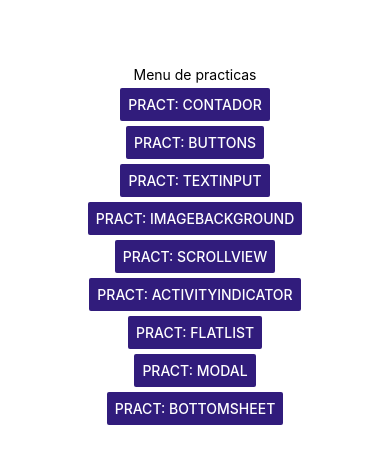
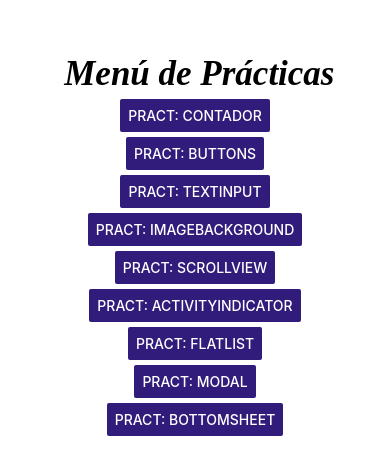
Before and after one commit to 124049707-dot/PAM213, a React Native app in the folder intro/: screen / in a window 390 px wide. Shown: the part 177-652 px from the top of the page. Built offline with nearby package versions, Linux system fonts and the light colour scheme.

Commit message:
se realizo la practica 8

```diff
--- a/intro/screens/BotonesScreen.js
+++ b/intro/screens/BotonesScreen.js
@@ -1,12 +1,110 @@
+import { Text, StyleSheet, View, Button, Switch } from 'react-native'
+import { StatusBar } from 'react-native'
+import React, {useState} from 'react'
 
-import { Text, StyleSheet, View } from 'react-native'
+export default function BotonesScreen()  {
+  const [modoOscruro, setModoOscuro] = useState(false);
+  const [notificaciones, setNotificaciones] = useState(false);
+  const [ubicacion, setUbicacion] = useState(false);
 
-export default function BotonesScreen() {
-    return (
-      <View>
-        <Text>Proximamente por Jose Maria & equipo </Text>
+  const tema=modoOscruro ? styles.darkTheme: styles.lightTheme; //Valor de comparación
+  const texto=modoOscruro ? styles.textDark : styles.textLight; //Comparación terniario
+
+  return (
+    <View style={[styles.container, tema]}>
+      <Text style={[styles.title, texto]}>Pantalla de Botones & Switches</Text>
+
+      <View style={styles.section}>
+      <Text style={[styles.subtitulo, texto]}>Botones</Text>
+
+        <View style={styles.buttonContainer}>
+          <Button title="Boton Azul" color="blue" onPress={()=>{}} />
+          <Button title="Boton Verde" color="#28a745" onPress={()=>{}} />
+          <Button title="Boton Amaríllo" color="#ffc107" onPress={()=>{}} />
+          <Button title="Boton Rojo" color="#dc3545" onPress={()=>{}} />
+          <Button title="Boton Morado" color="#6f42c1" onPress={()=>{}} />
+        </View>
       </View>
-    )
+
+      <View style={styles.section}>
+        <Text style={[styles.subtitulo, texto]}>Switches</Text>
+
+        <View style={styles.switchRow}>
+          <Text style={[styles.switchText, texto]}>Modo Oscuro</Text>
+          <Switch value={modoOscruro} onValueChange={() => setModoOscuro(!modoOscruro)}/>
+        </View>
+      </View>
+
+      <View style={styles.footer}>
+        <Text style={[styles.estadoTexto, texto]}>
+          Modo Oscuro: {modoOscruro ? 'Activado' : 'Desactivado'}
+        </Text>
+      </View>
+
+      <StatusBar style="auto" />
+    </View>
+  )
 }
 
-const styles = StyleSheet.create({})
+const styles = StyleSheet.create({
+  container: {
+    flex: 1,
+    justifyContent: 'center',
+    alignItems: 'center',
+    paddingHorizontal: 20,
+  },
+  lightTheme: {
+    backgroundColor: '#f0f8ff',
+  },
+  darkTheme: {
+    backgroundColor: '#1a1a1a',
+  },
+  textLight: {
+    color: '#000',
+  },
+  textDark: {
+    color: '#fff',
+  },
+  title: {
+    fontSize: 26,
+    fontWeight: 'bold',
+    marginBottom: 25,
+  },
+  section: {
+    alignItems: 'center',
+    width: '30%',
+    marginBottom: 25,
+  },
+  subtitulo: {
+    fontSize: 20,
+    fontWeight: '600',
+    marginBottom: 15,
+    textDecorationLine: 'underline',
+  },
+  buttonContainer: {
+    width: '100%',
+    marginVertical: 5,
+  },
+  switchRow: {
+    flexDirection: 'row',
+    alignItems: 'center',
+    justifyContent: 'space-between',
+    backgroundColor: '#ffffff20',
+    borderRadius: 10,
+    paddingHorizontal: 15,
+    paddingVertical: 10,
+    width: '100%',
+    marginVertical: 5,
+  },
+  switchText: {
+    fontSize: 16,
+    fontWeight: '500',
+  },
+  footer: {
+    marginTop: 10,
+    alignItems: 'center',
+  },
+  estadoTexto: {
+    fontSize: 15,
+  },
+})
--- a/intro/screens/ContadorScreen.js
+++ b/intro/screens/ContadorScreen.js
@@ -35,6 +35,7 @@ const styles = StyleSheet.create({
   },
   texto:{
     color: '#020202ff',
+    //color: '#98159cff',
     fontSize: 30,
     fontFamily: 'Times New Roman',
     fontWeigth: 'bold',
--- a/intro/screens/MenuScreen.js
+++ b/intro/screens/MenuScreen.js
@@ -36,7 +36,8 @@ export default function MenuScreen() {
                  return (
 
                     <View style={styles.container}>
-                     <Text>Menu de practicas</Text>
+                    <Text style={styles.texto} > Menú de Prácticas</Text>
+
                      <Button title='Pract: Contador' onPress={()=>setScreen('contador')}color='#311c7cff' />
                      <Button title='Pract: Buttons' onPress={()=>setScreen('botones')}color='#311c7cff' />
                      <Button title='Pract: TextInput' onPress={()=>setScreen('textinput')}color='#311c7cff' />
@@ -60,4 +61,11 @@ const styles = StyleSheet.create({
     justifyContent: 'center',
     gap:5,
   },
+  texto:{
+     color: '#000000ff',
+     fontSize: 35,
+     fontFamily: 'Times New Roman',
+     fontWeight:'bold',
+     fontStyle: 'italic',
+  },
 });
```
Also changed, not shown: package.json (added, +7 -0 lines), 1 other file (tests, documents, lock files or other folders).
